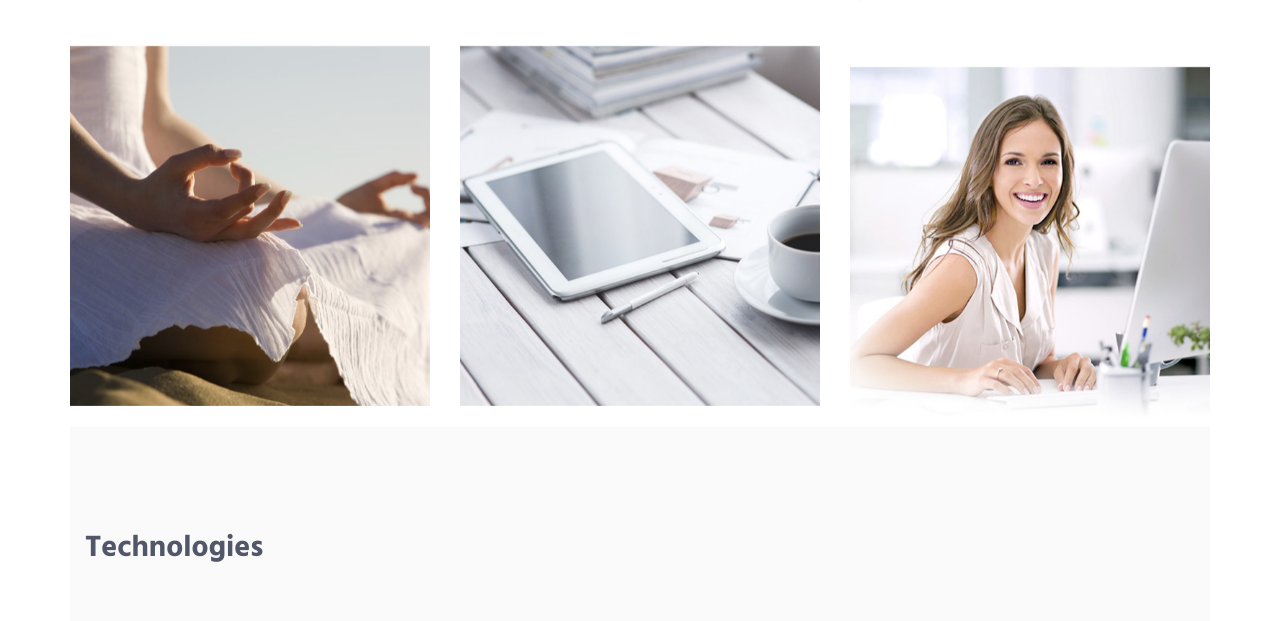
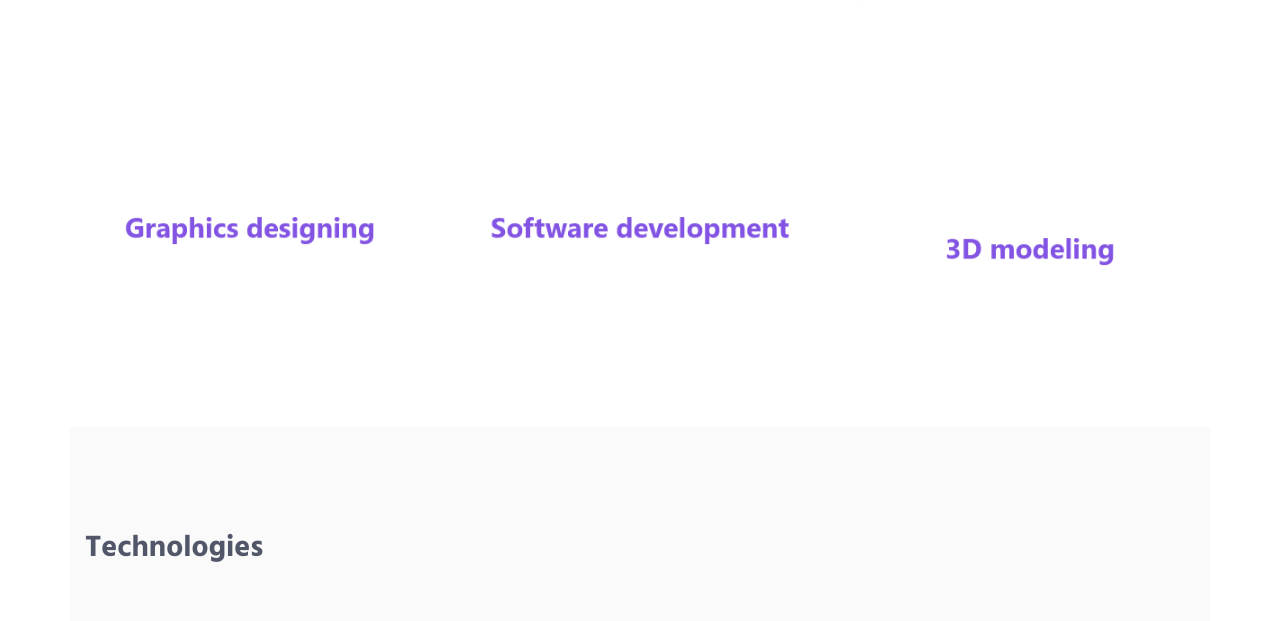
Before and after one commit to AbhilashTUofficial/AbhilashTUofficial.github.io, a plain HTML site: page index.html in a window 1280 px wide. Shown: the part 1934-2555 px from the top of the page. Drawn offline with nearby package versions, Linux system fonts and the light colour scheme.

Commit message:
image update

```diff
--- a/index.html
+++ b/index.html
@@ -265,7 +265,7 @@
                         <p>Started as a hobby, but today it’s one of the things I enjoyed the most in my life. Maybe I’m
                             not the best init but graphic designing gives relief from stress.</p>
                     </div>
-                    <img class="full-width img-responsive wow fadeInUp" src="img/500x500/01.jpg" alt="Portfolio Image"
+                    <img class="full-width img-responsive wow fadeInUp" src="img/500x500/gdev.png" alt="Portfolio Image"
                         data-wow-duration=".3" data-wow-delay=".2s">
                 </div>
                 <div class="masonry-grid-item col-xs-12 col-sm-6 col-md-4">
@@ -274,7 +274,7 @@
                         <p>I like programming a lot, developing software is so satisfying for me, but I always annoyed
                             by the fact that I’m not even hitting my potential init.</p>
                     </div>
-                    <img class="full-width img-responsive wow fadeInUp" src="img/500x500/02.jpg" alt="Portfolio Image"
+                    <img class="full-width img-responsive wow fadeInUp" src="img/500x500/sdev.png" alt="Portfolio Image"
                         data-wow-duration=".3" data-wow-delay=".3s">
                 </div>
                 <div class="masonry-grid-item col-xs-12 col-sm-6 col-md-4">
@@ -283,7 +283,7 @@
                         <p>Inspired by the awesome community of 3D modeling, for example, blender, an awesome software
                             which is completely open-source, I really want to do something for them.</p>
                     </div>
-                    <img class="full-width img-responsive wow fadeInUp" src="img/500x500/03.jpg" alt="Portfolio Image"
+                    <img class="full-width img-responsive wow fadeInUp" src="img/500x500/Ddev.png" alt="Portfolio Image"
                         data-wow-duration=".3" data-wow-delay=".4s">
                 </div>
             </div>
```
Also changed, not shown: img/500x500/01.jpg (deleted), img/500x500/02.jpg (deleted), img/500x500/03.jpg (deleted), img/500x500/Ddev.png (added), img/500x500/gdev.png (added), img/500x500/sdev.png (added).
